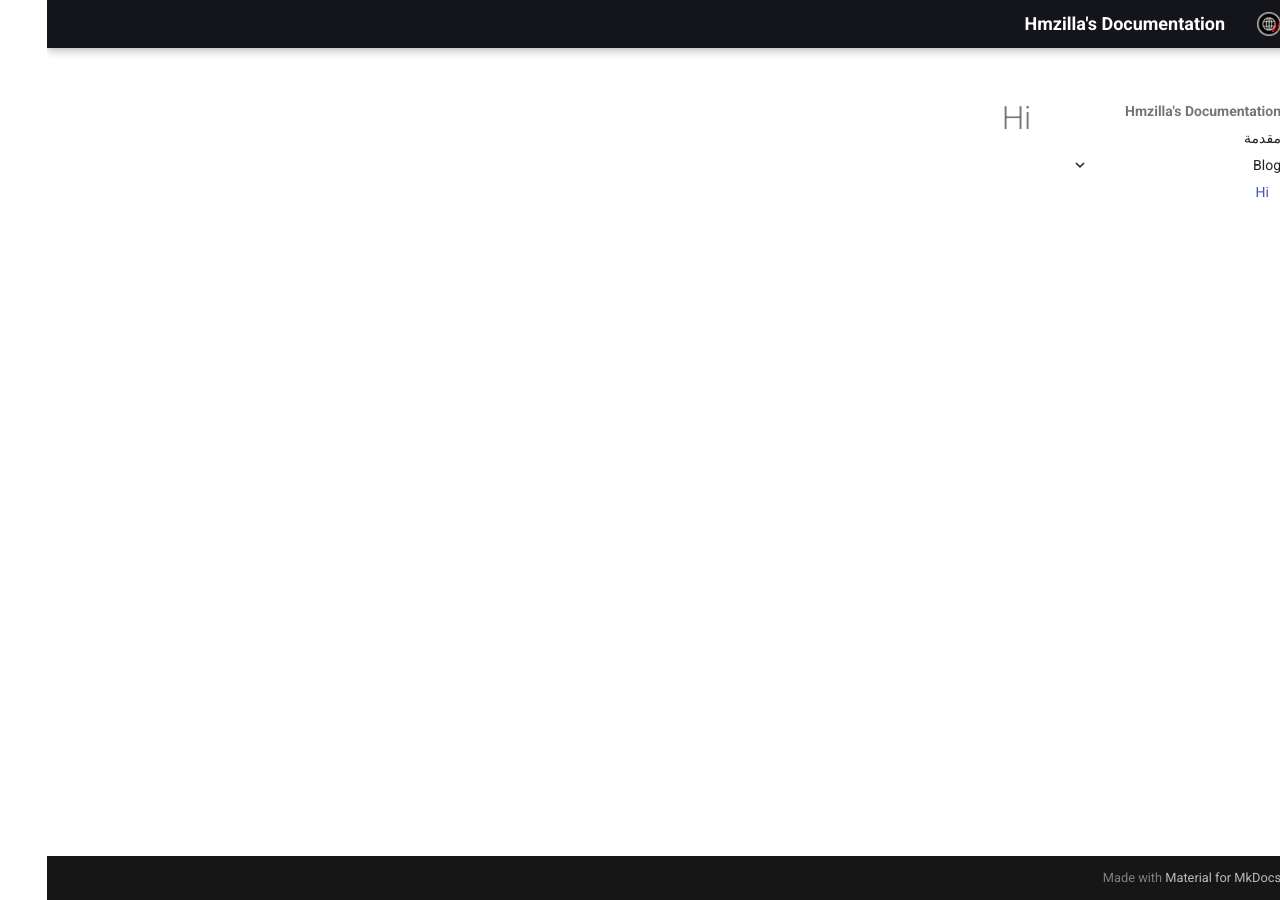
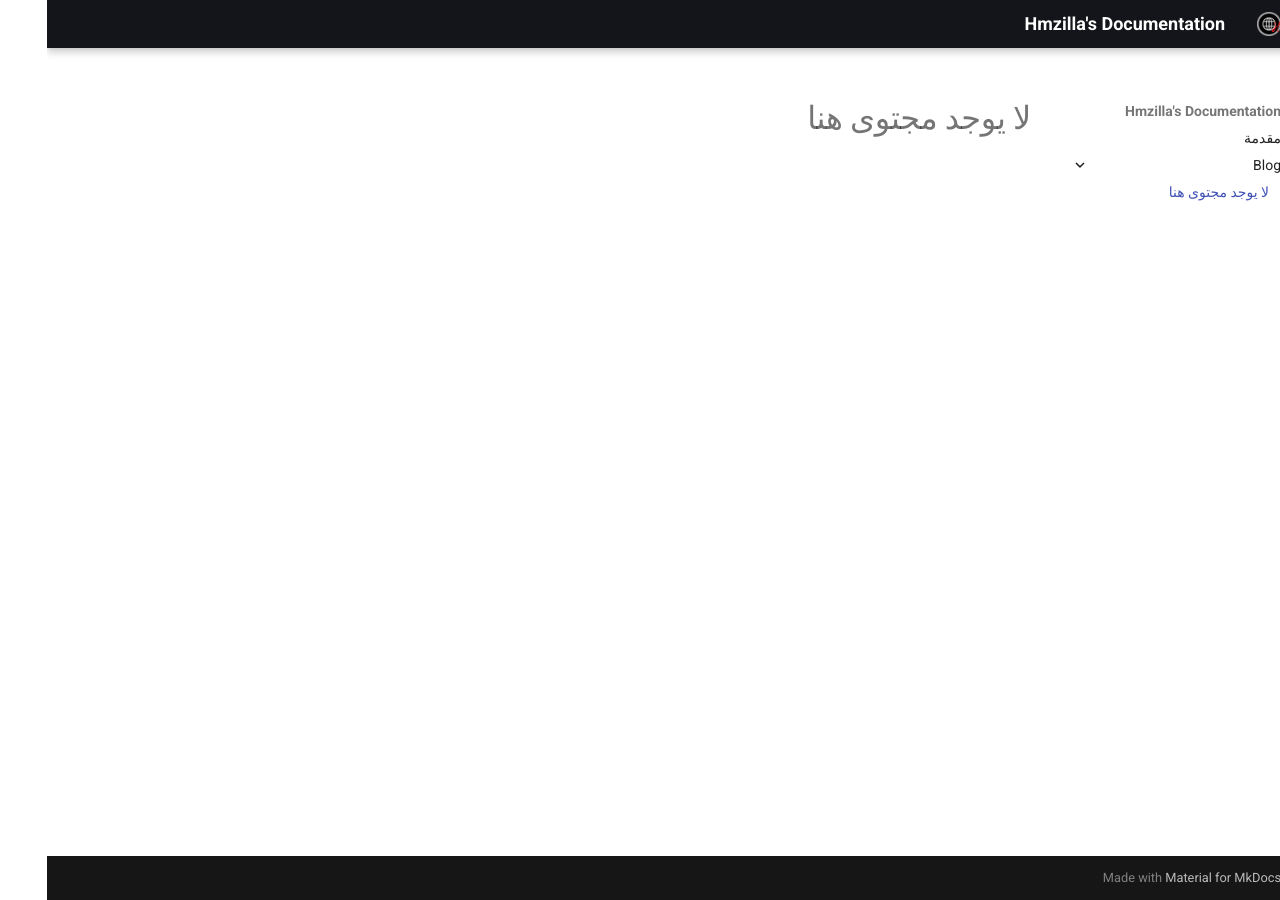
Before and after one commit to Hmzilla/docs, an MkDocs documentation site: the page built from docs/blog/index.md, in a window 1280 px wide. Built offline with MkDocs 1.6.1 and Material for MkDocs 9.7.7, drawn with Linux system fonts in a browser that asks for light colours.

Commit message:
بسليبالتاونتةو

```diff
--- a/docs/blog/index.md
+++ b/docs/blog/index.md
@@ -1 +1 @@
-#Hi
+#لا يوجد مجتوى هنا
```
